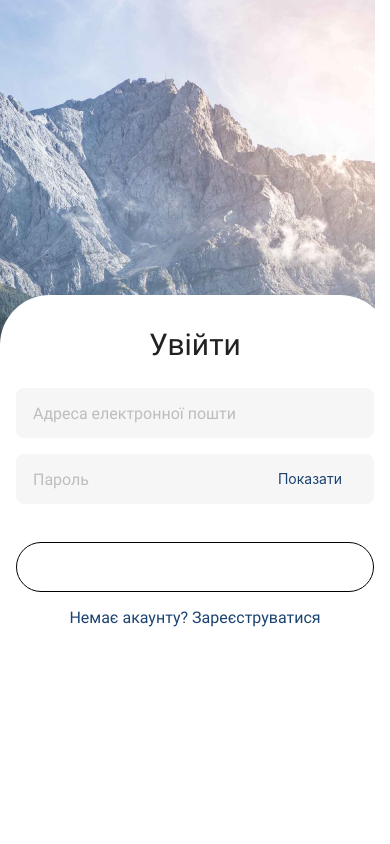
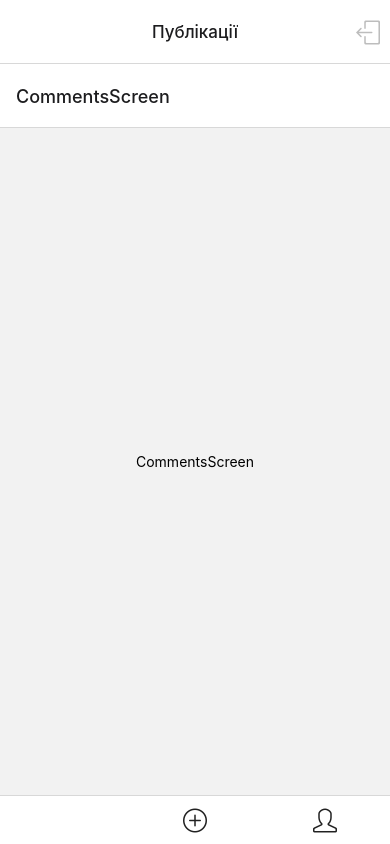
Before and after one commit to HelenaUa/hw-react-native-new, a React Native app: screen /RegistrationScreen in a window 390 px wide. Built offline with nearby package versions, Linux system fonts and the light colour scheme.

Commit message:
add hw04-navigation

```diff
--- a/App.js
+++ b/App.js
@@ -1,34 +1,46 @@
-import { StatusBar } from 'expo-status-bar';
-import { StyleSheet, View, ImageBackground } from 'react-native';
-import LoginScreen from './Screens/LoginScreen';
-import RegistrationScreen from './Screens/RegistrationScreen';
-import { PostsScreen } from './Screens/PostsScreen';
+// import { StatusBar } from 'expo-status-bar';
+// import { StyleSheet, View } from 'react-native';
+import { NavigationContainer } from "@react-navigation/native";
+// import LoginScreen from './Screens/auth/LoginScreen';
+// import RegistrationScreen from './Screens/auth/RegistrationScreen';
+// import { PostsScreen } from './Screens/main/PostsScreen';
+import { useRoute } from './navigation/router';
 
 
 export default function App() {
+  const routing = useRoute({})
+
    return (
-     <View style={styles.container}>
-       {/* <ImageBackground style={styles.image} source={require('./assets/images/PhotoBG.png')}> */}
-         {/* <RegistrationScreen></RegistrationScreen> */}
-         <LoginScreen></LoginScreen>
-         {/* <PostsScreen></PostsScreen> */}
-       {/* </ImageBackground> */}
-      <StatusBar style="auto" />
-    </View>
+     <NavigationContainer>
+        {routing}
+     </NavigationContainer>
   );
 };
 
-const styles = StyleSheet.create({
-  container: {
-    flex: 1,
-    backgroundColor: '#fff',
-  },
-  // image: {
-  //   flex: 1,
-  //   justifyContent: 'flex-end',
-  //   resizeMode: 'cover',
-  // },
-});
+
+
+
+// export default function App() {
+//    return (
+//      <View style={styles.container}>
+
+//          <RegistrationScreen></RegistrationScreen>
+//          {/* <LoginScreen></LoginScreen> */}
+//          {/* <PostsScreen></PostsScreen> */}
+
+//       <StatusBar style="auto" />
+//     </View>
+//   );
+// };
+
+// const styles = StyleSheet.create({
+//   container: {
+//     flex: 1,
+//     backgroundColor: '#fff',
+//   },
+// });
+
+
 
 
 //   return (
--- /dev/null
+++ b/Screens/Home.js
@@ -0,0 +1,20 @@
+import React from 'react';
+import { View, Text, StyleSheet } from 'react-native';
+import { PostsScreen } from './main/PostsScreen';
+
+export const Home = ({}) => {
+
+    return (
+        <View style={styles.container}>
+          <PostsScreen />
+        </View>
+    )
+};
+
+const styles = StyleSheet.create({
+    container: {
+        flex: 1,
+        justifyContent: 'center',
+        alignItems: 'center',
+    }
+});
--- a/Screens/PostsScreen.js
+++ /dev/null
@@ -1,33 +0,0 @@
-import React from 'react';
-import { moduleName } from 'react-native';
-import { NavigationContainer } from '@react-navigation/native';
-import { createStackNavigator } from '@react-navigation/stack';
-import { View, Text, StyleSheet } from 'react-native';
-
-const NestedScreen = createStackNavigator();
-
-const CommentsScreen = () => {
-  return (
-    <View style={styles.container}>
-      <Text>CommentsScreen</Text>
-    </View>
-  );
-};
-
-const styles = StyleSheet.create({
-  container: {
-    flex: 1,
-    justifyContent: 'center',
-    alignItems: 'center',
-  },
-});
-
-export const PostsScreen = () => {
-    return (
-        <NavigationContainer>
-            <NestedScreen.Navigator>
-               <NestedScreen.Screen name="CommentsScreen" component={CommentsScreen} />
-            </NestedScreen.Navigator>
-        </NavigationContainer>
-    )
-};
--- a/Screens/LoginScreen.js
+++ b/Screens/auth/LoginScreen.js
@@ -20,7 +20,7 @@ const initialState = {
 };
 
 
-export default function LoginScreen() {
+export default function LoginScreen({navigation}) {
     const [isShowKeyboard, setIsShowKeyboard] = useState(false);
     const [state, setState] = useState(initialState);
     const [seePass, setSeePass] = useState(true);
@@ -37,7 +37,7 @@ export default function LoginScreen() {
   }, []);
 
   const [fontsLoaded] = useFonts({
-    'Roboto-Regular': require('../assets/fonts/Roboto-Regular.ttf'),
+    'Roboto-Regular': require('../../assets/fonts/Roboto-Regular.ttf'),
   });
 
   if (!fontsLoaded) {
@@ -62,7 +62,7 @@ export default function LoginScreen() {
 
     return (
       <TouchableWithoutFeedback onPress={closeKeyboard}>
-        <ImageBackground style={styles.image} source={require('../assets/images/PhotoBG.png')}>
+        <ImageBackground style={styles.image} source={require('../../assets/images/PhotoBG.png')}>
             <View style={{ ...styles.container, flex: isShowKeyboard ? 0.5 : 0.65}}>
                 <KeyboardAvoidingView behavior={Platform.OS === "ios" ? "padding" : "height"}>
 
@@ -100,9 +100,9 @@ export default function LoginScreen() {
                                 activeOpacity={0.6}>
                       <Text style={styles.btnTitle}>Увійти</Text>
                     </TouchableOpacity>
-                    <View>
+                    <TouchableOpacity onPress={() => {navigation.navigate('RegistrationScreen')}}>
                       <Text style={styles.askLogo}>Немає акаунту? Зареєструватися</Text>
-                    </View>
+                    </TouchableOpacity>
                   </View>
 
                 </KeyboardAvoidingView>
--- a/Screens/RegistrationScreen.js
+++ b/Screens/auth/RegistrationScreen.js
@@ -15,9 +15,10 @@ import {
 } from 'react-native';
 import { useState, useEffect } from 'react';
 import { useFonts } from 'expo-font';
-import Avatar from '../assets/images/photo.png';
-import AddAvatar from '../assets/images/add.png';
-import CloseAvatar from '../assets/images/close.png';
+import { useNavigation } from '@react-navigation/native';
+import Avatar from '../../assets/images/photo.png';
+import AddAvatar from '../../assets/images/add.png';
+import CloseAvatar from '../../assets/images/close.png';
 
 const initialState = {
   name: '',
@@ -27,6 +28,7 @@ const initialState = {
 
 
 export default function RegistrationScreen() {
+  const navigation = useNavigation();
   const [isShowKeyboard, setIsShowKeyboard] = useState(false);
   const [state, setState] = useState(initialState);
   const [activeInput, setActiveInput] = useState('');
@@ -43,7 +45,7 @@ export default function RegistrationScreen() {
   }, []);
 
   const [fontsLoaded] = useFonts({
-    'Roboto-Regular': require('../assets/fonts/Roboto-Regular.ttf'),
+    'Roboto-Regular': require('../../assets/fonts/Roboto-Regular.ttf'),
   });
 
   if (!fontsLoaded) {
@@ -73,7 +75,7 @@ export default function RegistrationScreen() {
 
   return (
     <TouchableWithoutFeedback onPress={closeKeyboard}>
-      <ImageBackground style={styles.image} source={require('../assets/images/PhotoBG.png')}>
+      <ImageBackground style={styles.image} source={require('../../assets/images/PhotoBG.png')}>
 
         <View style={{ ...styles.container, flex: isShowKeyboard ? 0.6 : 0.8}}>
             <KeyboardAvoidingView behavior={Platform.OS === 'ios' ? 'padding' : 'height'}>
@@ -126,9 +128,9 @@ export default function RegistrationScreen() {
                                 activeOpacity={0.6} >
                       <Text style={styles.btnTitle}>Зареєструватися</Text>
                     </TouchableOpacity>
-                    <View>
+                    <TouchableOpacity onPress={() => {navigation.navigate('LoginScreen')}}>
                       <Text style={styles.askLogo}>Вже є акаунт? Увійти</Text>
-                    </View>
+                    </TouchableOpacity>
                   </View>
 
             </KeyboardAvoidingView>
--- /dev/null
+++ b/Screens/main/CreatePostsScreen.js
@@ -0,0 +1,19 @@
+import React from 'react';
+import { View, Text, StyleSheet } from 'react-native';
+
+export const CreatePostsScreen = ({}) => {
+
+    return (
+        <View style={styles.container}>
+          <Text>CreatePostsScreen</Text>
+        </View>
+    )
+};
+
+const styles = StyleSheet.create({
+    container: {
+        flex: 1,
+        justifyContent: 'center',
+        alignItems: 'center',
+    }
+});
--- /dev/null
+++ b/Screens/main/PostsScreen.js
@@ -0,0 +1,19 @@
+import React from 'react';
+// import { moduleName } from 'react-native';
+import { NavigationContainer } from '@react-navigation/native';
+import { createStackNavigator } from '@react-navigation/stack';
+// import { View, Text, StyleSheet } from 'react-native';
+import { CommentsScreen } from '../nested/CommentsScreen';
+import { MapScreen } from '../nested/MapScreen';
+
+const NestedScreen = createStackNavigator();
+
+
+export const PostsScreen = () => {
+    return (
+            <NestedScreen.Navigator>
+              <NestedScreen.Screen name="CommentsScreen" component={CommentsScreen} />
+              <NestedScreen.Screen name="MapScreen" component={MapScreen} />
+            </NestedScreen.Navigator>
+    )
+};
--- /dev/null
+++ b/Screens/main/ProfileScreen.js
@@ -0,0 +1,19 @@
+import React from 'react';
+import { View, Text, StyleSheet } from 'react-native';
+
+export const ProfileScreen = ({}) => {
+
+    return (
+        <View style={styles.container}>
+          <Text>ProfileScreen</Text>
+        </View>
+    )
+};
+
+const styles = StyleSheet.create({
+    container: {
+        flex: 1,
+        justifyContent: 'center',
+        alignItems: 'center',
+    }
+});
--- /dev/null
+++ b/Screens/nested/CommentsScreen.js
@@ -0,0 +1,18 @@
+import React from 'react';
+import { View, Text, StyleSheet } from 'react-native';
+
+export const CommentsScreen = () => {
+  return (
+    <View style={styles.container}>
+      <Text>CommentsScreen</Text>
+    </View>
+  );
+};
+
+const styles = StyleSheet.create({
+  container: {
+    flex: 1,
+    justifyContent: 'center',
+    alignItems: 'center',
+  },
+});
--- /dev/null
+++ b/Screens/nested/MapScreen.js
@@ -0,0 +1,18 @@
+import React from 'react';
+import { View, Text, StyleSheet } from 'react-native';
+
+export const MapScreen = () => {
+  return (
+    <View style={styles.container}>
+      <Text>MapScreen</Text>
+    </View>
+  );
+};
+
+const styles = StyleSheet.create({
+  container: {
+    flex: 1,
+    justifyContent: 'center',
+    alignItems: 'center',
+  },
+});
--- /dev/null
+++ b/navigation/router.js
@@ -0,0 +1,95 @@
+import 'react-native-gesture-handler';
+import React from "react";
+import { View, StyleSheet } from 'react-native';
+import { createStackNavigator } from '@react-navigation/stack';
+import { createBottomTabNavigator } from '@react-navigation/bottom-tabs';
+import { SimpleLineIcons } from '@expo/vector-icons';
+import RegistrationScreen from "../Screens/auth/RegistrationScreen";
+import LoginScreen from "../Screens/auth/LoginScreen";
+import { Home } from '../Screens/Home';
+import { PostsScreen } from '../Screens/main/PostsScreen';
+import { CreatePostsScreen } from '../Screens/main/CreatePostsScreen';
+import { ProfileScreen } from '../Screens/main/ProfileScreen';
+
+const AuthStack = createStackNavigator();
+const MainTab = createBottomTabNavigator();
+
+export const useRoute = (isAuth) => {
+  if (!isAuth) {
+    return (
+      <AuthStack.Navigator initialRouteName="LoginScreen">{/* Аналог Routes */}
+        <AuthStack.Screen name="RegistrationScreen" component={RegistrationScreen} options={{ headerShown: false }} />{/* Аналог Route */}
+        <AuthStack.Screen name="LoginScreen" component={LoginScreen} options={{ headerShown: false }} />
+        <AuthStack.Screen name="Home" component={Home} options={{ headerShown: false }} />
+      </AuthStack.Navigator>
+    );
+  }
+  return (
+    <MainTab.Navigator initialRouteName="PostsScreen" screenOptions={{tabBarShowLabel: false}}>
+      <MainTab.Screen
+        name='PostsScreen'
+        component={PostsScreen}
+        options={{
+          tabBarIcon: ({focused, size, color}) => (
+            <View style={styles.activeScreen} backgroundColor={focused ? '#FF6C00' : '#fff'} >
+              <SimpleLineIcons name='grid' size={24} color={focused ? '#fff' : '#212121'}/>
+            </View>
+          ),
+          headerShown: true,
+          headerTitle: 'Публікації',
+          headerTitleAlign: 'center',
+          headerTitleStyle: {
+            fontSize: 17,
+            alignItems: 'center',
+          },
+          headerRight: () => (
+            <SimpleLineIcons name='logout' size={24} color='#BDBDBD' style={{ marginRight: 10 }}/>
+          ),
+      }}/>
+      <MainTab.Screen
+        name='CreatePostsScreen'
+        component={CreatePostsScreen}
+        options={{
+          tabBarIcon: ({ focused, size, color, backgroundColor }) => (
+            <View style={styles.activeScreen} backgroundColor={focused ? '#FF6C00' : '#fff'} >
+              <SimpleLineIcons name='plus' size={24} color={focused ? '#fff' : '#212121'} />
+            </View>
+          ),
+          headerShown: true,
+          headerTitle: 'Створити публікацію',
+          headerTitleAlign: 'center',
+          headerTitleStyle: {
+            fontSize: 17,
+            alignItems: 'center',
+          },
+      }} />
+      <MainTab.Screen
+        name='ProfileScreen'
+        component={ProfileScreen}
+        options={{
+          tabBarIcon: ({ focused, size, color, backgroundColor }) => (
+            <View style={styles.activeScreen} backgroundColor={focused ? '#FF6C00' : '#fff'} >
+              <SimpleLineIcons name='user' size={24} color={focused ? '#fff' : '#212121'} />
+            </View>
+          ),
+          headerShown: true,
+          headerTitle: 'Профіль',
+          headerTitleAlign: 'center',
+          headerTitleStyle: {
+            fontSize: 17,
+            alignItems: 'center',
+          },
+      }} />
+    </MainTab.Navigator>
+  );
+};
+
+const styles = StyleSheet.create({
+  activeScreen: {
+    width: 70,
+    height: 40,
+    borderRadius: 35,
+    alignItems: 'center',
+    justifyContent: 'center',
+  },
+});
```
Also changed, not shown: package.json (+6 -1 lines), 1 other file (tests, documents, lock files or other folders).
